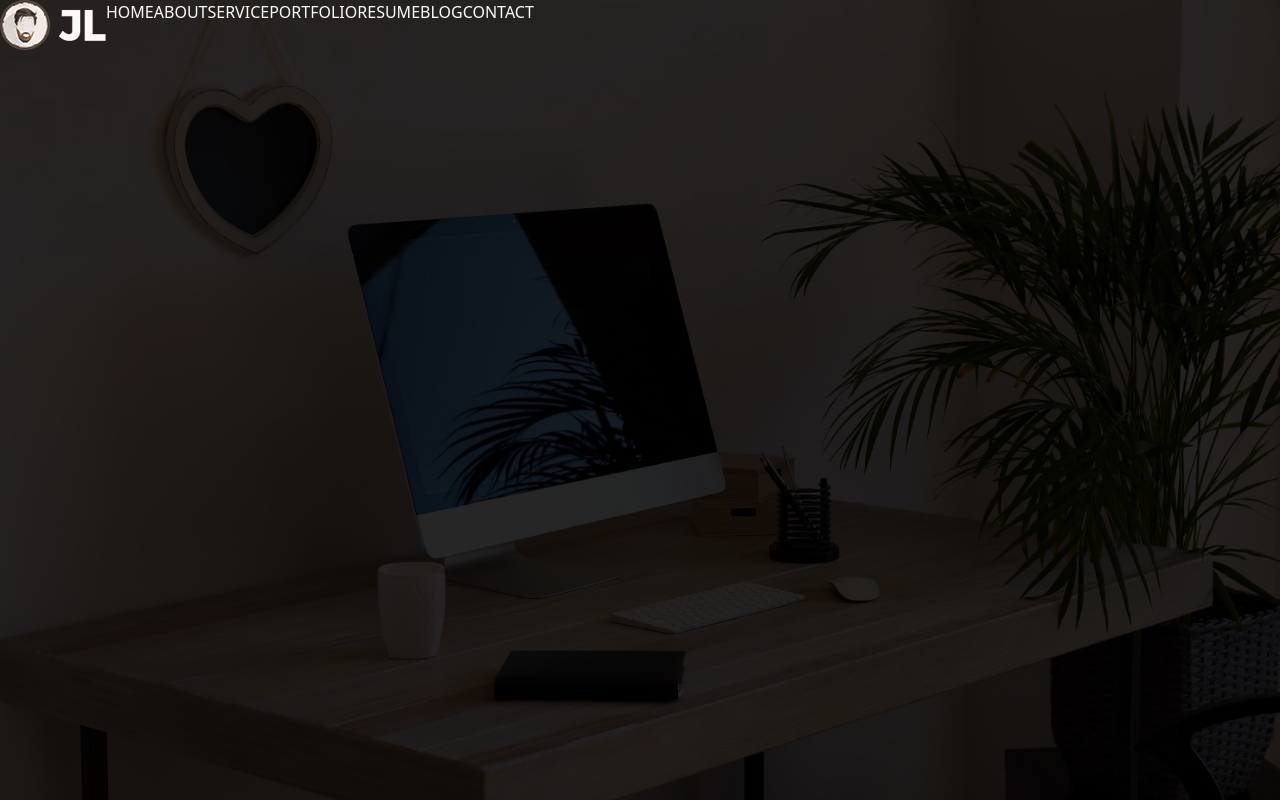
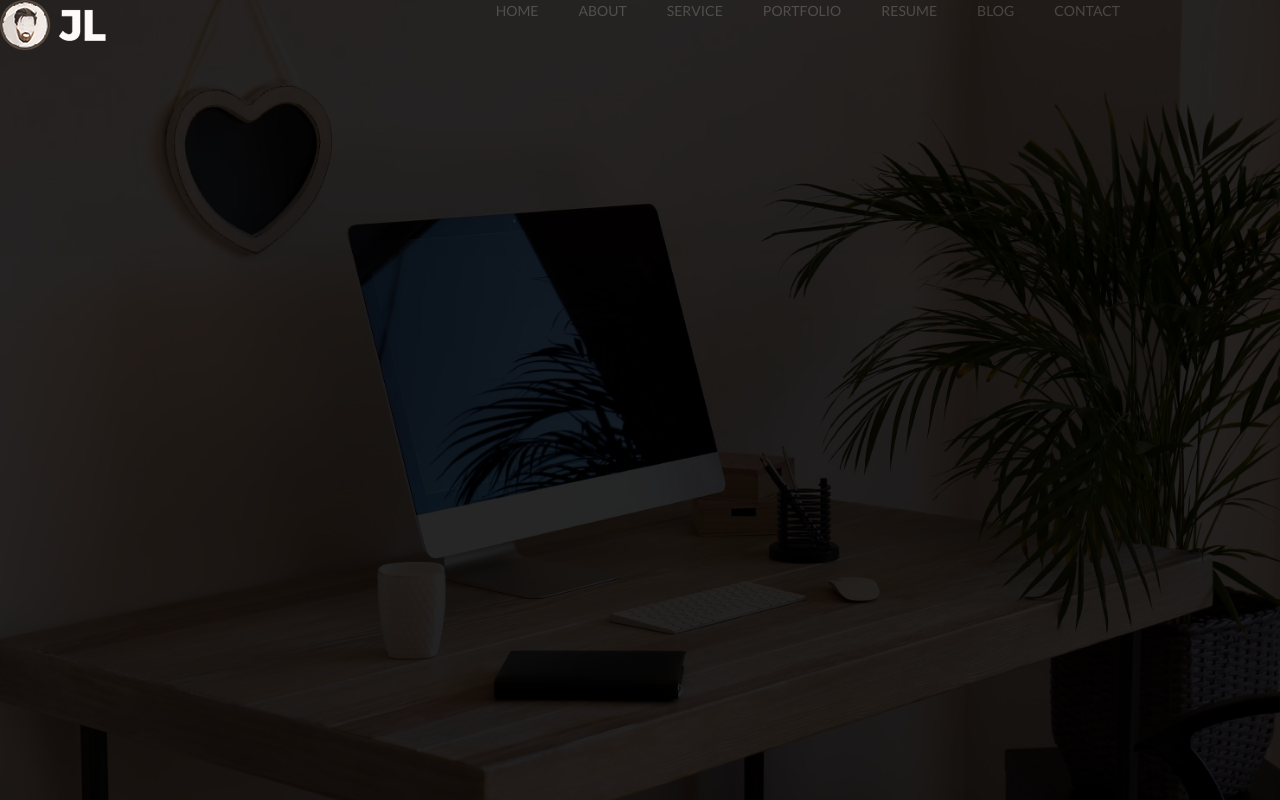
Before and after one commit to zohora11/Tailwind2, a plain HTML site: page index.html in a window 1280 px wide. Drawn offline with nearby package versions, Linux system fonts and the light colour scheme.

Commit message:
navbar initialyzing

```diff
--- a/index.html
+++ b/index.html
@@ -5,25 +5,28 @@
     <meta name="viewport" content="width=device-width, initial-scale=1.0">
     <link rel="stylesheet" href="style.css">
     <script src="https://cdn.tailwindcss.com"></script>
+    <link rel="preconnect" href="https://fonts.googleapis.com">
+    <link rel="preconnect" href="https://fonts.gstatic.com" crossorigin>
+    <link href="https://fonts.googleapis.com/css2?family=Lato:ital,wght@0,100;0,300;0,400;0,700;0,900;1,100;1,300;1,400;1,700;1,900&display=swap" rel="stylesheet">
     <title>Document</title>
 </head>
 <body>
     <header class="relative hero-header">
-        <div class="absolute inset-0 bg-black opacity-85 z-10 flex ">
-            <div class="title z-20 ">
+        <div class="absolute inset-0 bg-black opacity-85 z-10 flex justify-between">
+            <div class="title">
                 <a href="#"><img src="img/logo.png" alt="Logo"></a>
             </div>
 
             <div class="">
-                <ul class="flex justify-between text-white">
-                    <li><a href="#">HOME</a></li>
-                    <li><a href="#">ABOUT</a></li>
-                    <li><a href="#">SERVICE</a></li>
-                    <li><a href="#">PORTFOLIO</a></li>
-                    <li><a href="#">RESUME</a></li>
-                    <li><a href="#">BLOG</a></li>
-                    <li><a href="#">CONTACT</a></li>
-                    <li><a href="#">
+                <ul class="flex text-white header_list">
+                    <li class="px-5 text-[14px] text-[#333333] font-normal "><a href="#">HOME</a></li>
+                    <li class="px-5 text-[14px] text-[#333333] font-normal"><a href="#">ABOUT</a></li>
+                    <li class="px-5 text-[14px] text-[#333333] font-normal"><a href="#">SERVICE</a></li>
+                    <li class="px-5 text-[14px] text-[#333333] font-normal"><a href="#">PORTFOLIO</a></li>
+                    <li class="px-5 text-[14px] text-[#333333] font-normal"><a href="#">RESUME</a></li>
+                    <li class="px-5 text-[14px] text-[#333333] font-normal"><a href="#">BLOG</a></li>
+                    <li class="px-5 text-[14px] text-[#333333] font-normal"><a href="#">CONTACT</a></li>
+                    <li class="px-5 text-[14px] text-[#333333] font-normal"><a href="#">
                         <svg xmlns="http://www.w3.org/2000/svg" x="0px" y="0px" width="100" height="100" viewBox="0 0 50 50">
                             <path d="M 5 8 A 2.0002 2.0002 0 1 0 5 12 L 45 12 A 2.0002 2.0002 0 1 0 45 8 L 5 8 z M 5 23 A 2.0002 2.0002 0 1 0 5 27 L 45 27 A 2.0002 2.0002 0 1 0 45 23 L 5 23 z M 5 38 A 2.0002 2.0002 0 1 0 5 42 L 45 42 A 2.0002 2.0002 0 1 0 45 38 L 5 38 z"></path>
                         </svg>
--- a/style.css
+++ b/style.css
@@ -2,5 +2,10 @@
     background-image: url('./img/hero.jpg');
     background-size: cover;
     background-position: center;
+    background-repeat: no-repeat;
     height: 100vh;
 }
+
+.header_list{
+    font-family: "Lato", serif;
+}
```
